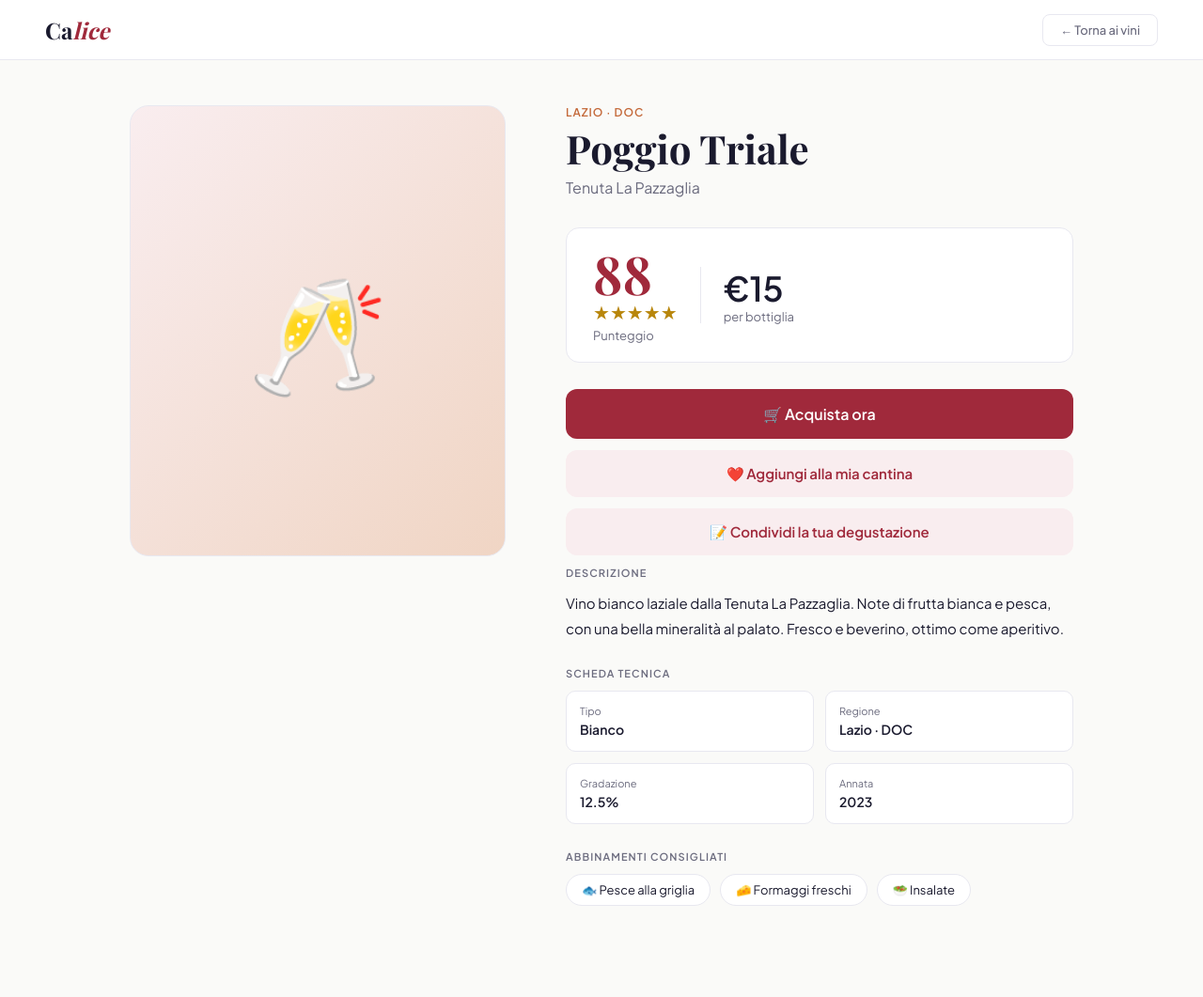
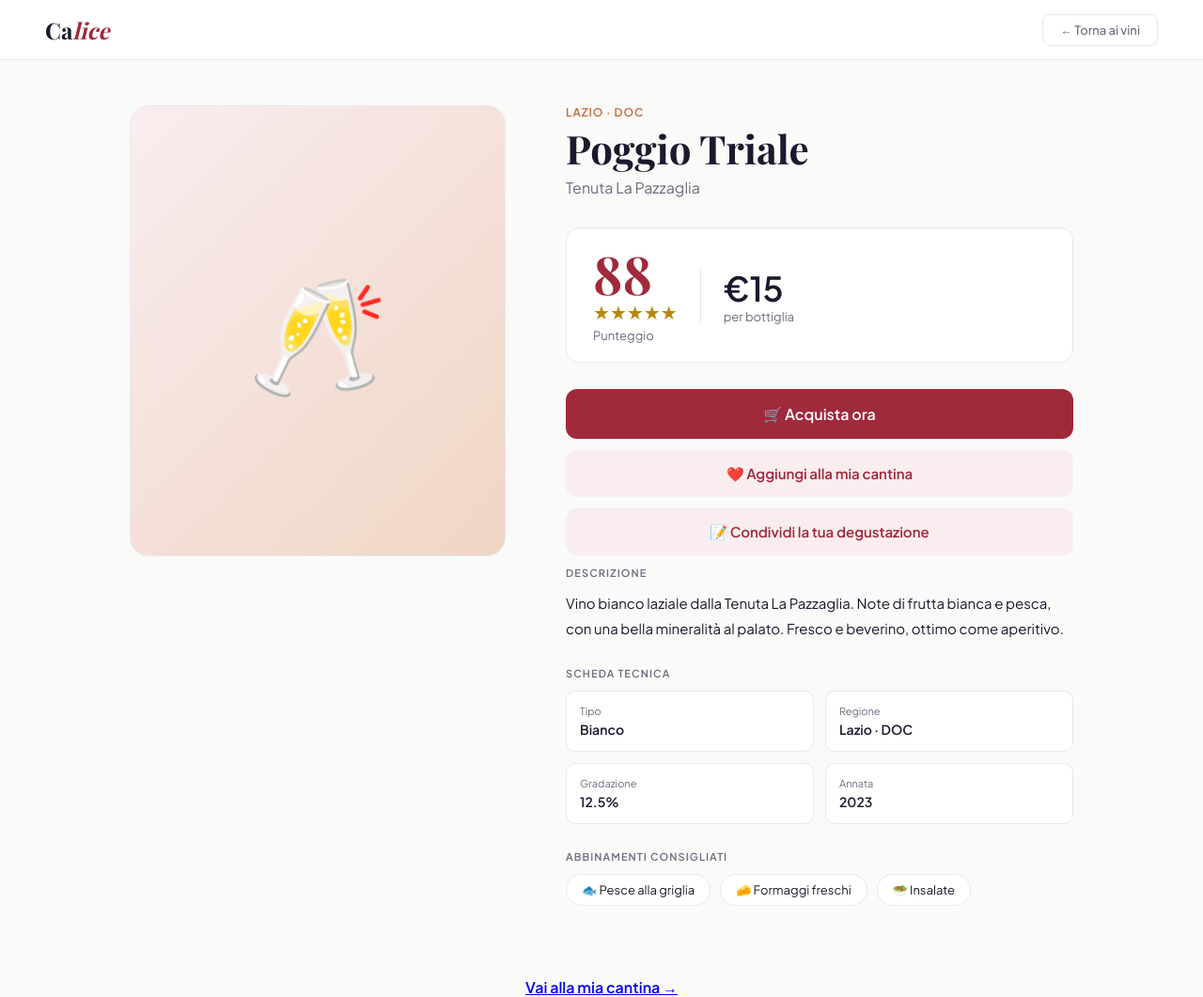
Before and after one commit to Barcolana/Calice, a Jekyll site: the page built from _vini/poggio-triale.md, in a window 1280 px wide and 1061 px high. Shown: the whole window at 94% size. Built offline with Jekyll 4.4.1, drawn with Linux system fonts in a browser that asks for light colours; some web fonts are replaced.

Commit message:
fix bottone vai alla mia cantina

```diff
--- a/_layouts/vino.html
+++ b/_layouts/vino.html
@@ -429,9 +429,11 @@
         });
     </script>
 
-    <a id="link-cantina" href="/Calice/cantina.html" style="display:none; margin-top:10px; font-weight:bold;">
+    <a id="link-cantina" href="/Calice/cantina.html"
+        style="display:none; margin-top:15px; font-weight:bold; text-align:center; display:block;">
         Vai alla mia cantina →
     </a>
+
 
 
 
```
